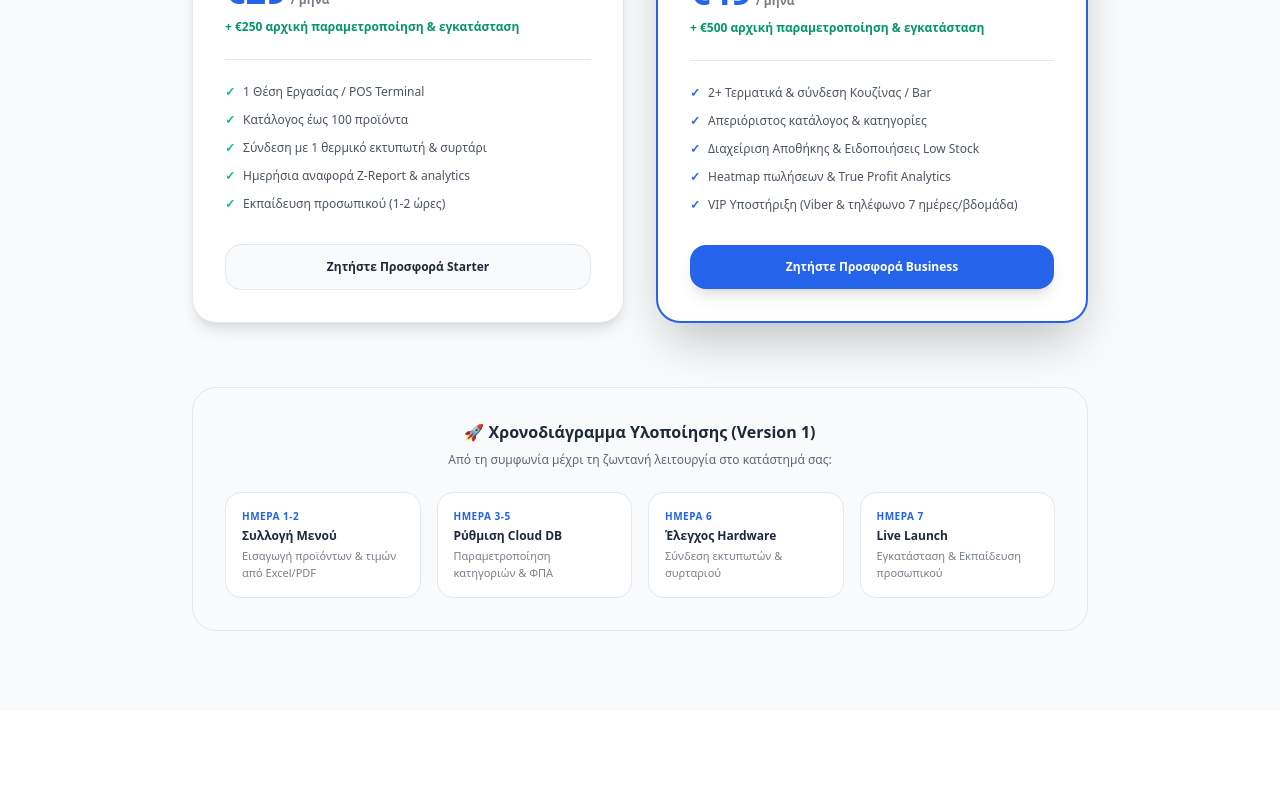
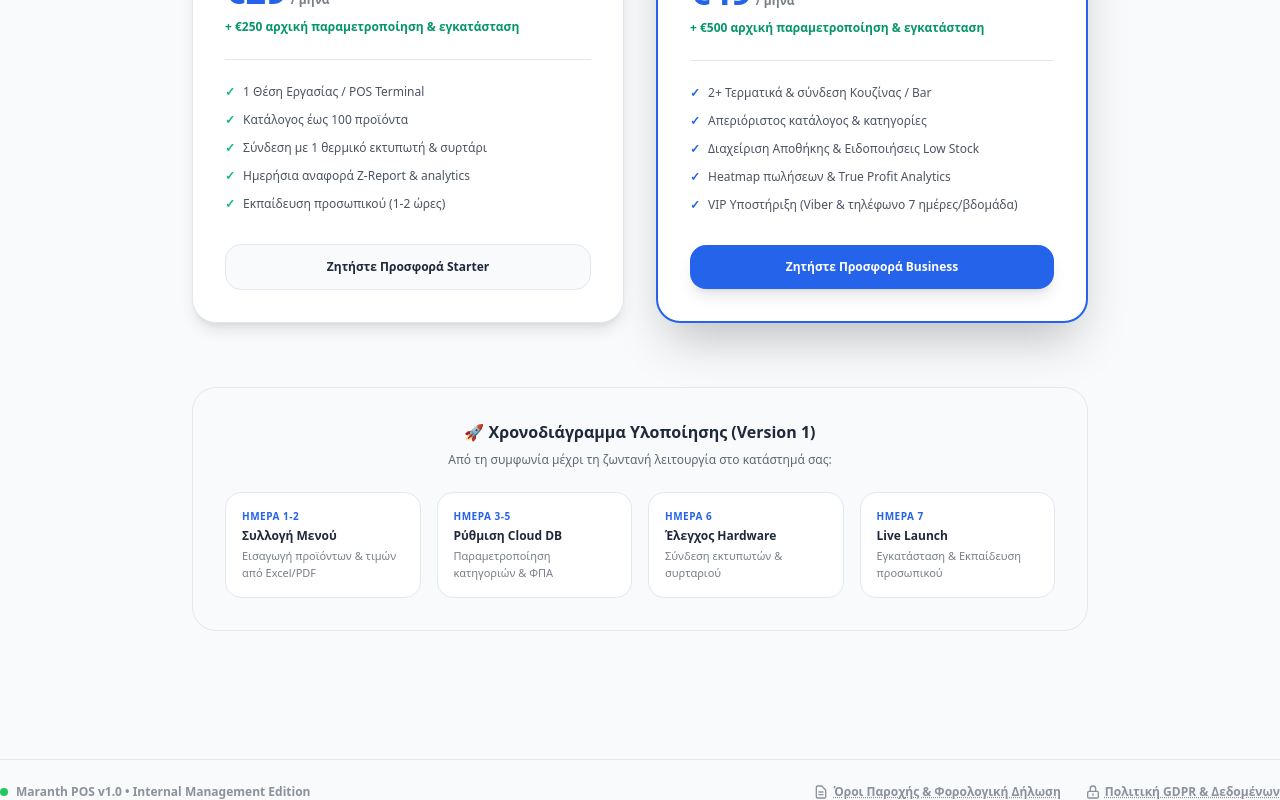
Before and after one commit to bbmseries-max/demo-maranth, an Angular app: page /demo in a window 1280 px wide. Shown: the part 523-1323 px from the top of the page. Before the commit the page ends 1234 px from the top, so only its background shows below. Built offline with nearby package versions, Linux system fonts and the light colour scheme.

Commit message:
demo prices update

```diff
--- a/src/app/demo/demo.component.html
+++ b/src/app/demo/demo.component.html
@@ -62,7 +62,7 @@
     <!-- TIER 2: BUSINESS / PRO (RECOMMENDED) -->
     <div class="bg-surface border-2 border-brand rounded-3xl p-8 shadow-2xl transition-all relative flex flex-col justify-between">
       <div class="absolute -top-3.5 right-6 bg-brand text-white text-[10px] font-extrabold uppercase px-3 py-1 rounded-full tracking-wider shadow-md">
-        Δημοφιλεσ
+        Δημοφιλες
       </div>
 
       <div>
@@ -142,3 +142,25 @@
     </div>
   </div>
 </section>
+ <!-- ========================================== -->
+  <!-- FOOTER LEGAL PAPERS & COMPLIANCE BAR       -->
+  <!-- ========================================== -->
+  <footer class="mt-12 pt-6 border-t border-theme-border flex flex-col md:flex-row items-center justify-between text-xs text-main/50 gap-4">
+    <div class="flex items-center gap-2">
+      <span class="w-2 h-2 rounded-full bg-green-500"></span>
+      <span class="font-bold">Maranth POS v1.0 • Internal Management Edition</span>
+    </div>
+
+    <!-- Legal Document Links -->
+    <div class="flex items-center gap-6 font-bold">
+      <button (click)="openDisclaimer()" class="hover:text-brand underline decoration-dotted transition-colors flex items-center gap-1">
+        <svg class="w-4 h-4" fill="none" stroke="currentColor" viewBox="0 0 24 24"><path stroke-linecap="round" stroke-linejoin="round" stroke-width="2" d="M9 12h6m-6 4h6m2 5H7a2 2 0 01-2-2V5a2 2 0 012-2h5.586a1 1 0 01.707.293l5.414 5.414a1 1 0 01.293.707V19a2 2 0 01-2 2z"></path></svg>
+        Όροι Παροχής & Φορολογική Δήλωση
+      </button>
+
+      <button (click)="openGdpr()" class="hover:text-brand underline decoration-dotted transition-colors flex items-center gap-1">
+        <svg class="w-4 h-4" fill="none" stroke="currentColor" viewBox="0 0 24 24"><path stroke-linecap="round" stroke-linejoin="round" stroke-width="2" d="M12 15v2m-6 4h12a2 2 0 002-2v-6a2 2 0 00-2-2H6a2 2 0 00-2 2v6a2 2 0 002 2zm10-10V7a4 4 0 00-8 0v4h8z"></path></svg>
+        Πολιτική GDPR & Δεδομένων
+      </button>
+    </div>
+  </footer>
--- a/src/app/demo/demo.component.ts
+++ b/src/app/demo/demo.component.ts
@@ -36,4 +36,21 @@ export class DemoComponent {
   public closeContactModal() {
     this.isContactModalOpen.set(false);
   }
+// ⭐ GDPR & Disclaimer Handlers
+  public openGdpr(): void {
+    alert(
+      '🔒 Πολιτική Προστασίας Δεδομένων (GDPR)\n\n' +
+      'Η Maranth POS δεν συλλέγει προσωπικά δεδομένα κατά τη διάρκεια της δοκιμής (Demo). ' +
+      'Όλα τα στοιχεία που εισάγονται στη φόρμα επικοινωνίας χρησιμοποιούνται αποκλειστικά για την επικοινωνία μαζί σας.'
+    );
+  }
+
+  public openDisclaimer(): void {
+    alert(
+      '⚖️ Όροι Χρήσης & Αποποίηση Ευθύνης\n\n' +
+      'Η παρούσα εφαρμογή αποτελεί δοκιμαστική έκδοση (Demo). ' +
+      'Τα δεδομένα πωλήσεων και προϊόντων στο demo περιβάλλον είναι εικονικά και δεν αντικατοπτρίζουν πραγματικές φορολογικές συναλλαγές.'
+    );
+  }
+
 }
```
